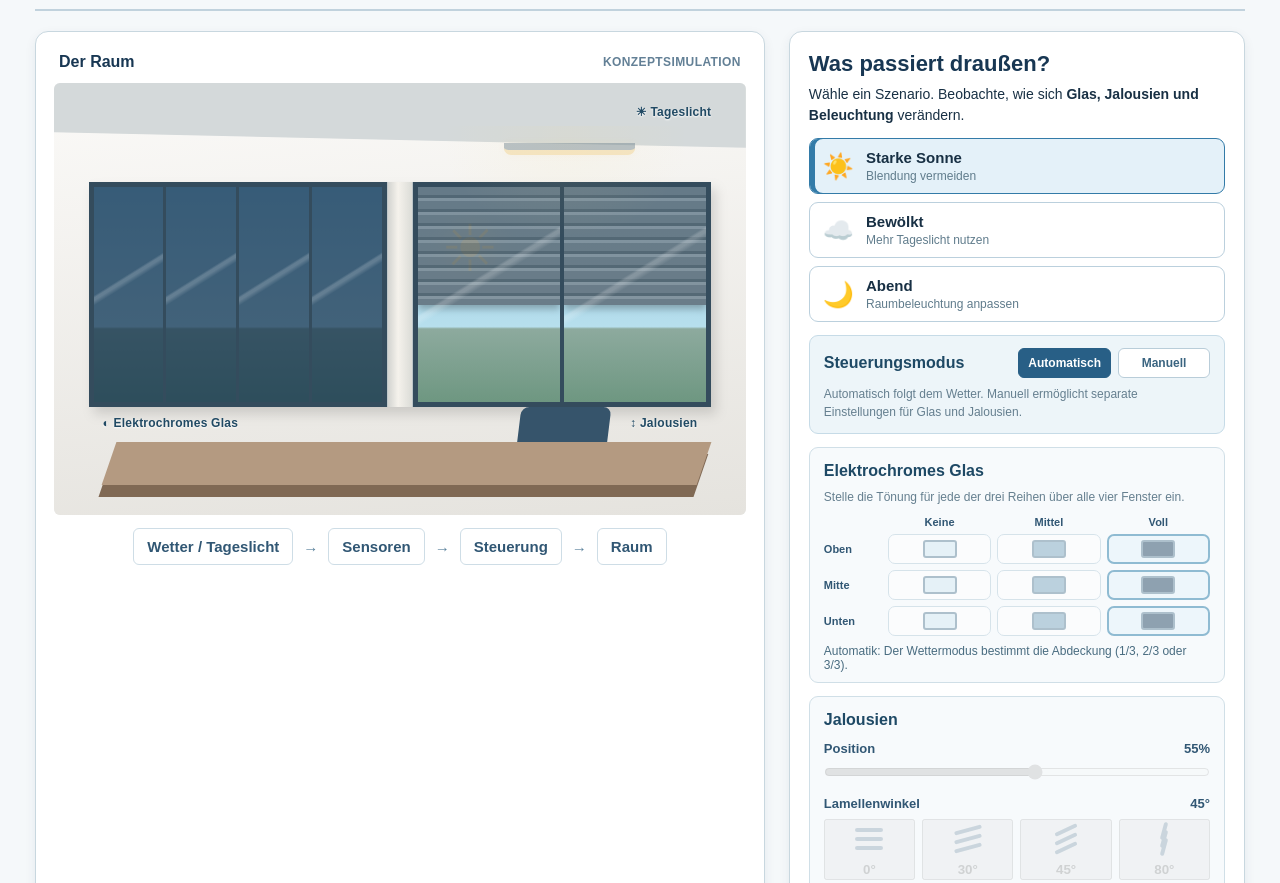
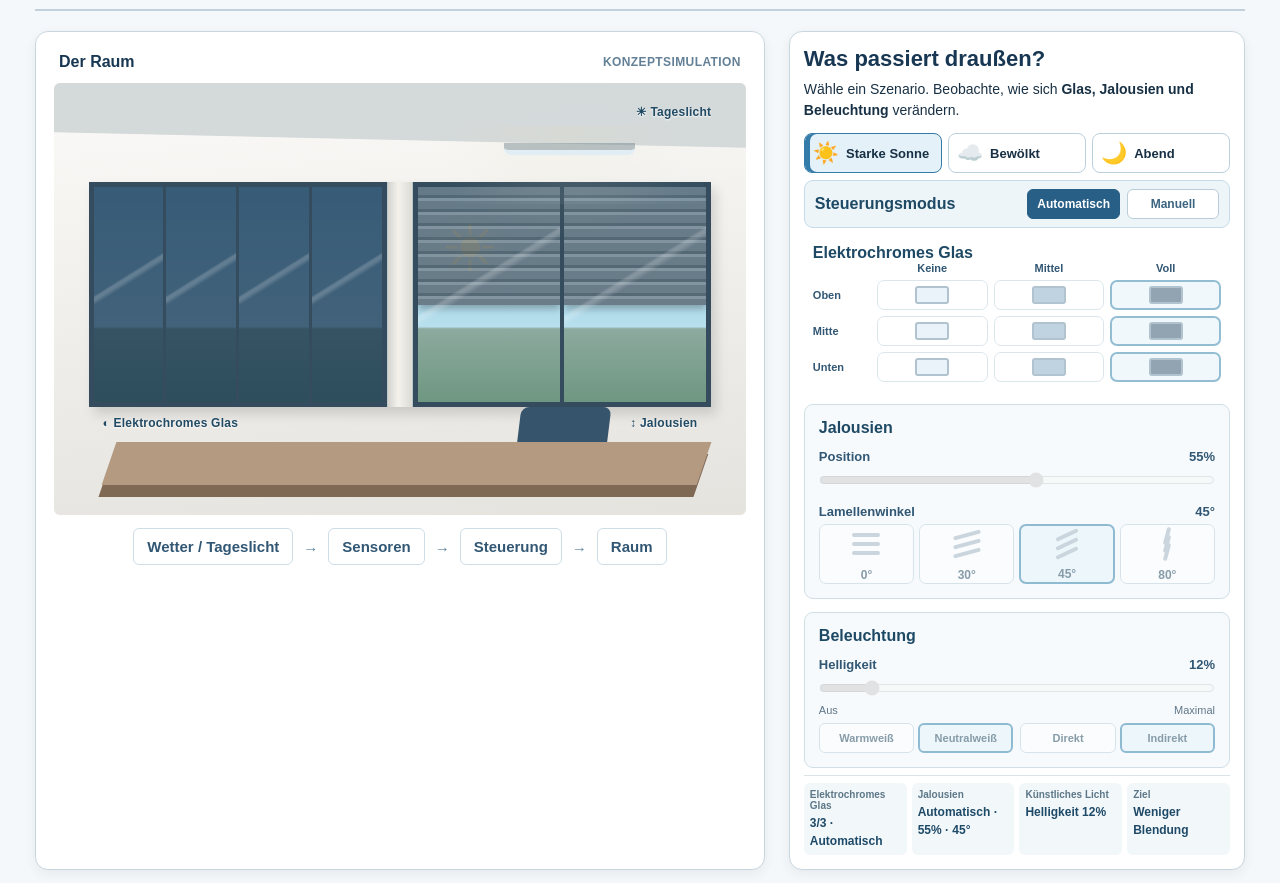
Before and after one commit to yolanda1606/living-lab-interactive-demo, a plain HTML site: page LivingLab_Interactive_Demo_v2.html in a window 1280 px wide. Shown: the part 114-997 px from the top of the page. Drawn offline with Linux system fonts and the light colour scheme.

Commit message:
compact command and differrent light types

```diff
--- a/LivingLab_Interactive_Demo_v2.html
+++ b/LivingLab_Interactive_Demo_v2.html
@@ -113,6 +113,9 @@ h1 { margin: 5px 0; font-size: 38px; letter-spacing: -1px; color: var(--navy); }
 .sun { position: absolute; z-index: 1; top: 11%; left: 16%; font-size: clamp(32px, 6vw, 65px); color: #ffe78d; filter: drop-shadow(0 0 15px #fff6a0); transition: opacity .8s, transform .8s; }
 .bulb { position: absolute; left: 57%; top: 10%; height: 25%; width: 34%; background: radial-gradient(ellipse at 50% 10%, #ffdc7b99, #ffdc7b00 75%); opacity: .5; transition: opacity .8s; }
 .lamp { position: absolute; z-index: 5; left: 65%; top: 14%; height: 12px; width: 19%; background: #687d88; border-radius: 0 0 7px 7px; border-bottom: 5px solid #f3d084; transition: border-color .8s, filter .8s, opacity .8s; }
+.light-effect { position: absolute; z-index: 2; pointer-events: none; opacity: 0; transition: opacity .8s, background .8s; }
+.direct-light { left: 56%; top: 17%; width: 37%; height: 56%; background: radial-gradient(ellipse at 55% 0%, var(--lamp-glow), transparent 70%); clip-path: polygon(26% 0, 74% 0, 100% 100%, 0 100%); }
+.indirect-light { left: 55%; top: 0; width: 39%; height: 28%; background: radial-gradient(ellipse at 55% 100%, var(--lamp-glow), transparent 72%); }
 .desk { position: absolute; left: 8%; width: 86%; height: 10%; bottom: 7%; background: #b49a81; transform: skewX(-19deg); box-shadow: 1px 12px 0 #806954; }
 .chair { position: absolute; left: 67%; bottom: 12%; height: 13%; width: 13%; background: #36546b; border-radius: 8px 8px 2px 2px; transform: skewX(-7deg); }
 /* Understated annotations identify the facade systems without looking clickable. */
@@ -183,15 +186,15 @@ h1 { margin: 5px 0; font-size: 38px; letter-spacing: -1px; color: var(--navy); }
     width: 18px;
 }
 
-.controls { padding: 19px; }
+.controls { padding: 14px; }
 .controls h2 { font-size: 22px; margin: 0 0 7px; color: var(--navy); }
 .controls p { line-height: 1.5; margin: 0 0 12px; font-size: 14px; }
-.choice { width: 100%; display: flex; align-items: center; gap: 12px; text-align: left; border: 1.4px solid #bbd0dd; border-radius: 9px; background: #fff; color: var(--ink); padding: 10px 13px; margin-bottom: 8px; cursor: pointer; font: inherit; font-size: 15px; transition: background .2s, border-color .2s, transform .2s; }
+.scenario-choices { display: grid; grid-template-columns: repeat(3, minmax(0, 1fr)); gap: 6px; }
+.choice { width: 100%; display: flex; align-items: center; gap: 7px; text-align: left; border: 1.4px solid #bbd0dd; border-radius: 8px; background: #fff; color: var(--ink); padding: 7px 8px; margin: 0; cursor: pointer; font: inherit; font-size: 13px; transition: background .2s, border-color .2s, transform .2s; }
 .choice:hover { background: #f1f7fb; transform: translateX(3px); }
 .choice.active { background: #e4f1f9; border-color: var(--blue); box-shadow: inset 5px 0 0 #337ba8; }
-.choice .emoji { font-size: 25px; }
-.choice span small { display: block; color: #607c8c; font-size: 12px; margin-top: 3px; }
-.tint-box { background: #f7fafc; border: 1px solid #d0dfe7; border-radius: 9px; padding: 14px 14px 10px; margin-top: 13px; }
+.choice .emoji { font-size: 21px; }.choice span small, .scenarioIntro, .mode-explain, .tint-explain, .tint-feedback { display: none; }
+.tint-box, .blind-box, .lighting-box { padding: 9px; margin-top: 7px; }
 .tint-head { display: flex; align-items: center; justify-content: space-between; gap: 8px; }
 .tint-head h3 { margin: 0; font-size: 16px; color: #1e4965; }
 .auto-choice { font: inherit; font-size: 12px; font-weight: 700; border-radius: 6px; padding: 7px 9px; border: 1px solid #b9cdd9; background: #fff; color: #3a6480; cursor: pointer; white-space: nowrap; }
@@ -208,7 +211,7 @@ h1 { margin: 5px 0; font-size: 38px; letter-spacing: -1px; color: var(--navy); }
 .swatch.medium { background: #81a9c2; }
 .swatch.high { background: #284b67; }
 .tint-feedback { font-size: 12px; color: #496c80; margin-top: 8px; min-height: 15px; }
-.mode-box { margin-top: 13px; padding: 12px 14px; background: #edf5f9; border: 1px solid #c6dbe7; border-radius: 9px; }
+.mode-box { margin-top: 7px; padding: 8px 10px; background: #edf5f9; border: 1px solid #c6dbe7; border-radius: 9px; }
 .mode-box .tint-head { align-items: center; }
 .mode-control { display: flex; gap: 7px; }
 .mode-control .auto-choice { min-width: 92px; }
@@ -220,16 +223,13 @@ h1 { margin: 5px 0; font-size: 38px; letter-spacing: -1px; color: var(--navy); }
 .blind-control input, .lighting-control input { width: 100%; margin: 8px 0 0; accent-color: #285f86; }
 .lighting-control { margin-top: 12px; }
 .brightness-scale { display: flex; justify-content: space-between; margin-top: 4px; font-size: 11px; color: #607788; }
-.slat-options { display: grid; grid-template-columns: repeat(4, minmax(0, 1fr)); gap: 7px; margin-top: 8px; }
-.slat-option { min-height: 54px; display: grid; place-items: center; gap: 3px; border: 1px solid #b7cdda; border-radius: 7px; background: #fff; color: #184059; cursor: pointer; font: inherit; font-size: 12px; font-weight: 700; }
-.slat-option:hover { border-color: #438bb4; background: #f0f7fb; }
-.slat-option.active { border: 2px solid #297da9; background: #e5f3fb; }
+.slat-options { display: grid; grid-template-columns: repeat(4, minmax(0, 1fr)); gap: 5px; margin-top: 5px; }
+.slat-option, .angle-option { min-height: 48px; display: grid; place-items: center; border: 1px solid #b7cdda; border-radius: 7px; background: #fff; color: #184059; cursor: pointer; font: inherit; font-size: 12px; font-weight: 700; }
+.slat-option:hover, .angle-option:hover { border-color: #438bb4; background: #f0f7fb; }.slat-option.active, .angle-option.active { border: 2px solid #297da9; background: #e5f3fb; }
+.lighting-options { display:grid; grid-template-columns:1fr 1fr; gap:7px; margin-top:7px; }.lighting-choice-group{display:grid;grid-template-columns:repeat(2,minmax(0,1fr));gap:4px}.lighting-choice{min-height:30px;border:1px solid #b7cdda;border-radius:6px;background:#fff;color:#184059;cursor:pointer;font:inherit;font-size:11px;font-weight:700;padding:4px}.lighting-choice.active{border:2px solid #297da9;background:#e5f3fb;padding:3px}.lighting-choice:disabled{cursor:not-allowed;opacity:.5}
 .slat-preview { display: block; width: 28px; height: 14px; background: linear-gradient(rgb(64 81 93 / var(--preview-obstruction, .05)), rgb(64 81 93 / var(--preview-obstruction, .05))), repeating-linear-gradient(180deg, #657681aa 0 3px, transparent 3px 6px); }
 .blind-box input:disabled, .lighting-box input:disabled, .slat-option:disabled, .tint-option:disabled, .angle-option:disabled { cursor: not-allowed; opacity: .5; }
-.results { display: grid; grid-template-columns: 1fr 1fr; gap: 8px; margin-top: 12px; border-top: 1px solid #d9e3e8; padding-top: 12px; }
-.metric { padding: 10px; border-radius: 8px; background: #f2f7fa; }
-.metric b { display: block; color: #5c7787; font-size: 12px; margin-bottom: 5px; }
-.metric span { font-size: 14px; font-weight: 700; color: #1e4a68; }
+.results { display: grid; grid-template-columns:repeat(4,minmax(0,1fr)); gap:5px; margin-top:7px; border-top:1px solid #d9e3e8; padding-top:7px; }.metric{padding:6px;border-radius:6px;background:#f2f7fa}.metric b{display:block;color:#5c7787;font-size:10px;margin-bottom:2px}.metric span{font-size:12px;font-weight:700;color:#1e4a68}
 .footer { display: flex; justify-content: space-between; align-items: center; gap: 12px; margin-top: 16px; color: #627784; font-size: 13px; }
 .disclaimer { padding: 9px 12px; background: #f9f4e7; border-radius: 6px; border: 1px solid #e4dabb; }
 
@@ -275,7 +275,7 @@ body[data-scene='evening'] .lamp { border-color: #ffcb61; filter: drop-shadow(0
 
 
 @media (prefers-reduced-motion: reduce) {
-  .ec-segment::after, .blind, .blind::after, .sun, .bulb, .lamp, .choice { transition: none !important; }
+  .ec-segment::after, .blind, .blind::after, .sun, .bulb, .lamp, .light-effect, .choice { transition: none !important; }
 }
 
   </style>
@@ -343,6 +343,7 @@ body[data-scene='evening'] .lamp { border-color: #ffcb61; filter: drop-shadow(0
           </div>
 
           <div class="bulb"></div>
+          <div class="light-effect direct-light" aria-hidden="true"></div><div class="light-effect indirect-light" aria-hidden="true"></div>
           <div class="lamp"></div>
           <div class="chair"></div>
           <div class="desk"></div>
@@ -366,7 +367,7 @@ body[data-scene='evening'] .lamp { border-color: #ffcb61; filter: drop-shadow(0
         <h2 data-i18n="scenarioQuestion">Was passiert draußen?</h2>
         <p data-i18n-html="scenarioIntro">Wähle ein Szenario. Beobachte, wie sich <strong>Glas, Jalousien und Beleuchtung</strong> verändern.</p>
 
-        <button type="button" class="choice active" data-target="sunny">
+        <div class="scenario-choices"><button type="button" class="choice active" data-target="sunny">
           <span class="emoji">☀️</span>
           <span><strong data-i18n="sceneSunny">Starke Sonne</strong><small data-i18n="sceneSunnyDesc">Blendung vermeiden</small></span>
         </button>
@@ -377,7 +378,7 @@ body[data-scene='evening'] .lamp { border-color: #ffcb61; filter: drop-shadow(0
         <button type="button" class="choice" data-target="evening">
           <span class="emoji">🌙</span>
           <span><strong data-i18n="sceneEvening">Abend</strong><small data-i18n="sceneEveningDesc">Raumbeleuchtung anpassen</small></span>
-        </button>
+        </button></div>
 
         <!-- One mode governs both electrochromic glass and blinds. -->
         <section class="mode-box" aria-labelledby="modeTitle">
@@ -455,6 +456,7 @@ body[data-scene='evening'] .lamp { border-color: #ffcb61; filter: drop-shadow(0
             <input id="lampBrightness" type="range" min="0" max="100" value="12" step="1">
             <div class="brightness-scale"><span data-i18n="brightnessOff">Aus</span><span data-i18n="brightnessMaximum">Maximal</span></div>
           </div>
+          <div class="lighting-options"><div class="lighting-choice-group" role="group" data-i18n-aria="temperatureGroup" aria-label="Lichtfarbe"><button type="button" class="lighting-choice" data-temperature="warm" data-i18n="warmWhite">Warmweiß</button><button type="button" class="lighting-choice" data-temperature="neutral" data-i18n="neutralWhite">Neutralweiß</button></div><div class="lighting-choice-group" role="group" data-i18n-aria="directionGroup" aria-label="Lichtrichtung"><button type="button" class="lighting-choice" data-direction="direct" data-i18n="directLight">Direkt</button><button type="button" class="lighting-choice" data-direction="indirect" data-i18n="indirectLight">Indirekt</button></div></div>
         </section>
 
         <div class="results">
@@ -492,10 +494,11 @@ body[data-scene='evening'] .lamp { border-color: #ffcb61; filter: drop-shadow(0
   // This restores the original automatic 1/3, 2/3, 3/3 coverage behavior.
   // The upper row is filled first, consistently across all four windows.
   const scenarios = {
-    sunny:   { coverage: 3, blindPosition: 55, slatAngle: 45, lampBrightness: 12, light: 'reduced',  goal: 'glare' },
-    cloudy:  { coverage: 1, blindPosition: 8,  slatAngle: 0,  lampBrightness: 58, light: 'asNeeded', goal: 'daylight' },
-    evening: { coverage: 2, blindPosition: 82, slatAngle: 80, lampBrightness: 100, light: 'on',       goal: 'comfort' }
+    sunny:   { coverage: 3, blindPosition: 55, slatAngle: 45, lampBrightness: 12, lampTemperature: 'neutral', lampDirection: 'indirect', light: 'reduced',  goal: 'glare' },
+    cloudy:  { coverage: 1, blindPosition: 8,  slatAngle: 0,  lampBrightness: 58, lampTemperature: 'neutral', lampDirection: 'direct', light: 'asNeeded', goal: 'daylight' },
+    evening: { coverage: 2, blindPosition: 82, slatAngle: 80, lampBrightness: 100, lampTemperature: 'warm', lampDirection: 'indirect', light: 'on', goal: 'comfort' }
   };
+  const LIGHTING_VISUALS = { warm: { glow: 'rgba(255,190,105,.72)', lamp: '#f3d084', rgb: '245,182,63' }, neutral: { glow: 'rgba(198,225,255,.72)', lamp: '#c7e7ff', rgb: '177,218,255' } };
   const SUPPORTED_SLAT_ANGLES = [0, 30, 45, 80];
   // Illustrative coverage mapping: stripes stay horizontal; this dark overlay
   // controls how much outdoor scenery remains visible behind them.
@@ -545,6 +548,7 @@ body[data-scene='evening'] .lamp { border-color: #ffcb61; filter: drop-shadow(0
       tintCell: (row, tint) => `${row}: ${tint}`,
       lightingTitle: 'Beleuchtung', lampBrightness: 'Helligkeit', brightnessOff: 'Aus', brightnessMaximum: 'Maximal',
       lightStatus: brightness => `Helligkeit ${brightness}%`,
+      temperatureGroup: 'Lichtfarbe', directionGroup: 'Lichtrichtung', warmWhite: 'Warmweiß', neutralWhite: 'Neutralweiß', directLight: 'Direkt', indirectLight: 'Indirekt',
       glassMetric: 'Elektrochromes Glas', blindsMetric: 'Jalousien',
       lightingMetric: 'Künstliches Licht', goalMetric: 'Ziel',
       states: { low: 'Keine Tönung', medium: 'Mittlere Tönung', high: 'Volle Tönung',
@@ -588,6 +592,7 @@ body[data-scene='evening'] .lamp { border-color: #ffcb61; filter: drop-shadow(0
       tintCell: (row, tint) => `${row}: ${tint}`,
       lightingTitle: 'Lighting', lampBrightness: 'Brightness', brightnessOff: 'Off', brightnessMaximum: 'Maximum',
       lightStatus: brightness => `Brightness ${brightness}%`,
+      temperatureGroup: 'Light colour', directionGroup: 'Light direction', warmWhite: 'Warm white', neutralWhite: 'Neutral white', directLight: 'Direct', indirectLight: 'Indirect',
       glassMetric: 'Electrochromic glass', blindsMetric: 'Blinds',
       lightingMetric: 'Artificial light', goalMetric: 'Goal',
       states: { low: 'No tint', medium: 'Medium tint', high: 'Full tint',
@@ -609,6 +614,7 @@ body[data-scene='evening'] .lamp { border-color: #ffcb61; filter: drop-shadow(0
   let manualBlindPosition = 55;
   let manualSlatAngle = 45;
   let manualLampBrightness = 12;
+  let manualLampTemperature = 'neutral'; let manualLampDirection = 'indirect';
   const electrochromicSegments = [...document.querySelectorAll('.ec-segment')];
   const manualRowTints = { 1: 'high', 2: 'high', 3: 'high' };
   const languageSelect = document.getElementById('languageSelect');
@@ -620,10 +626,9 @@ body[data-scene='evening'] .lamp { border-color: #ffcb61; filter: drop-shadow(0
       : { position: manualBlindPosition, angle: manualSlatAngle };
   }
 
-  function lampBrightness() {
-    return automaticMode
-      ? scenarios[activeScenario].lampBrightness
-      : manualLampBrightness;
+  function lampSettings() {
+    const model = scenarios[activeScenario];
+    return automaticMode ? { brightness: model.lampBrightness, temperature: model.lampTemperature, direction: model.lampDirection } : { brightness: manualLampBrightness, temperature: manualLampTemperature, direction: manualLampDirection };
   }
 
   function tintFor(row) {
@@ -641,6 +646,7 @@ body[data-scene='evening'] .lamp { border-color: #ffcb61; filter: drop-shadow(0
       manualBlindPosition = model.blindPosition;
       manualSlatAngle = model.slatAngle;
       manualLampBrightness = model.lampBrightness;
+      manualLampTemperature = model.lampTemperature; manualLampDirection = model.lampDirection;
       manualStateInitialized = true;
     }
     automaticMode = false;
@@ -731,19 +737,25 @@ body[data-scene='evening'] .lamp { border-color: #ffcb61; filter: drop-shadow(0
     document.getElementById('blindValue').textContent =
       t.blindStatus(automaticMode ? t.states.autoSuffix : t.states.manualSuffix,
                     blinds.position, blinds.angle);
-    const brightness = lampBrightness();
+    const { brightness, temperature, direction } = lampSettings();
     const brightnessFraction = brightness / 100;
+    const visual = LIGHTING_VISUALS[temperature];
     const bulb = document.querySelector('.bulb');
     const lamp = document.querySelector('.lamp');
+    const directLight = document.querySelector('.direct-light'); const indirectLight = document.querySelector('.indirect-light');
     bulb.style.opacity = String(brightnessFraction);
     lamp.style.opacity = String(.35 + (.65 * brightnessFraction));
-    lamp.style.borderBottomColor = brightness === 0 ? '#687d88' : '#f3d084';
+    lamp.style.borderBottomColor = brightness === 0 ? '#687d88' : visual.lamp;
     lamp.style.filter = brightness === 0
       ? 'none'
-      : `drop-shadow(0 0 ${Math.round(3 + (brightnessFraction * 10))}px rgba(245, 182, 63, ${brightnessFraction}))`;
+      : `drop-shadow(0 0 ${Math.round(3 + (brightnessFraction * 10))}px rgba(${visual.rgb}, ${brightnessFraction}))`;
+    [directLight, indirectLight].forEach(effect => { effect.style.setProperty('--lamp-glow', visual.glow); effect.style.opacity = '0'; });
+    (direction === 'direct' ? directLight : indirectLight).style.opacity = String(brightnessFraction * .8);
     document.getElementById('lampBrightness').value = String(brightness);
     document.getElementById('lampBrightness').disabled = automaticMode;
     document.getElementById('lampBrightnessValue').textContent = `${brightness}%`;
+    document.querySelectorAll('[data-temperature]').forEach(button => { const selected = button.dataset.temperature === temperature; button.classList.toggle('active', selected); button.setAttribute('aria-pressed', String(selected)); button.disabled = automaticMode; });
+    document.querySelectorAll('[data-direction]').forEach(button => { const selected = button.dataset.direction === direction; button.classList.toggle('active', selected); button.setAttribute('aria-pressed', String(selected)); button.disabled = automaticMode; });
     document.getElementById('lightValue').textContent = t.lightStatus(brightness);
     document.getElementById('goalValue').textContent = t.states[model.goal];
   }
@@ -778,6 +790,8 @@ body[data-scene='evening'] .lamp { border-color: #ffcb61; filter: drop-shadow(0
     manualLampBrightness = Number(event.target.value);
     render();
   });
+  document.querySelectorAll('[data-temperature]').forEach(button => button.addEventListener('click', () => { manualLampTemperature = button.dataset.temperature; render(); }));
+  document.querySelectorAll('[data-direction]').forEach(button => button.addEventListener('click', () => { manualLampDirection = button.dataset.direction; render(); }));
   document.querySelectorAll('.angle-option').forEach(button => {
     button.addEventListener('click', () => {
       const angle = Number(button.dataset.angle);
```
Also changed, not shown: logo_living_lab.png, logo_living_labold.png (added).
